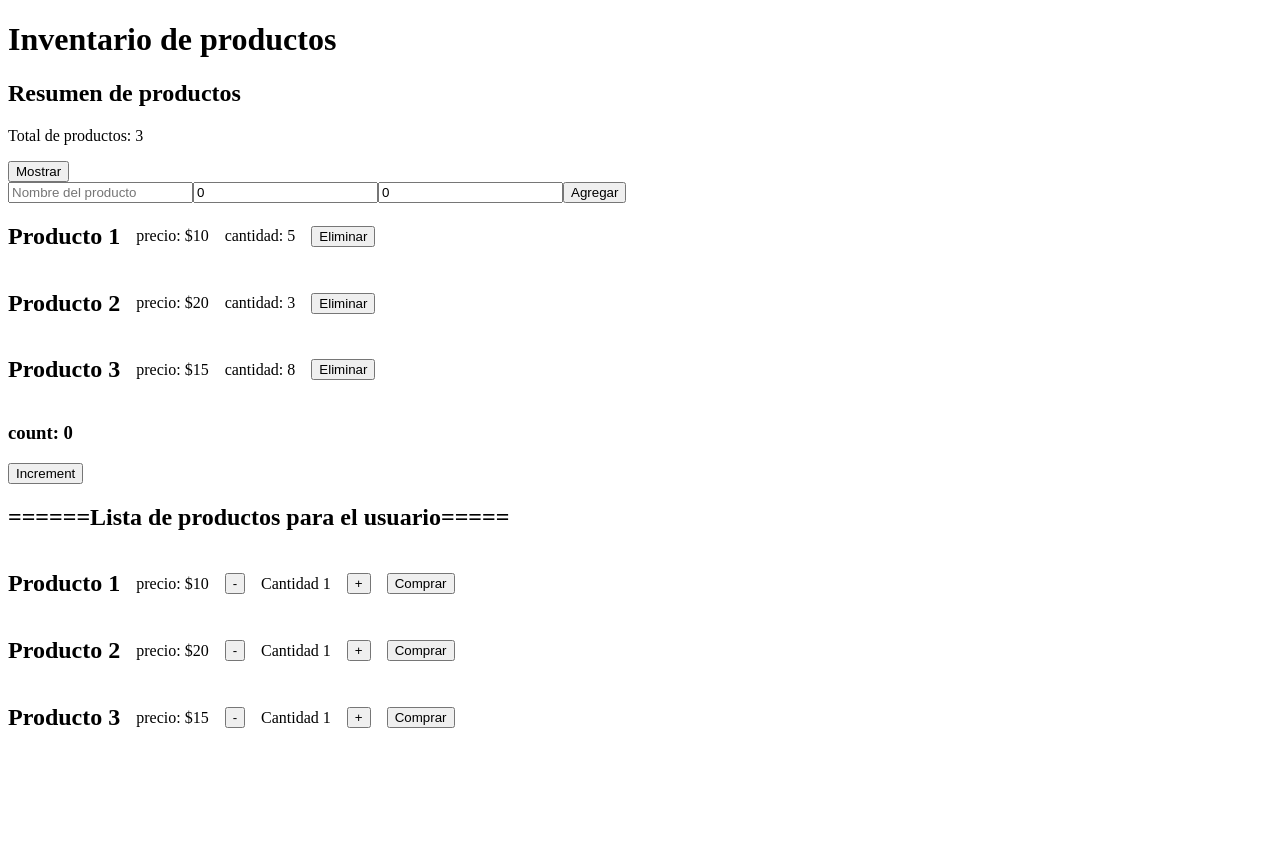
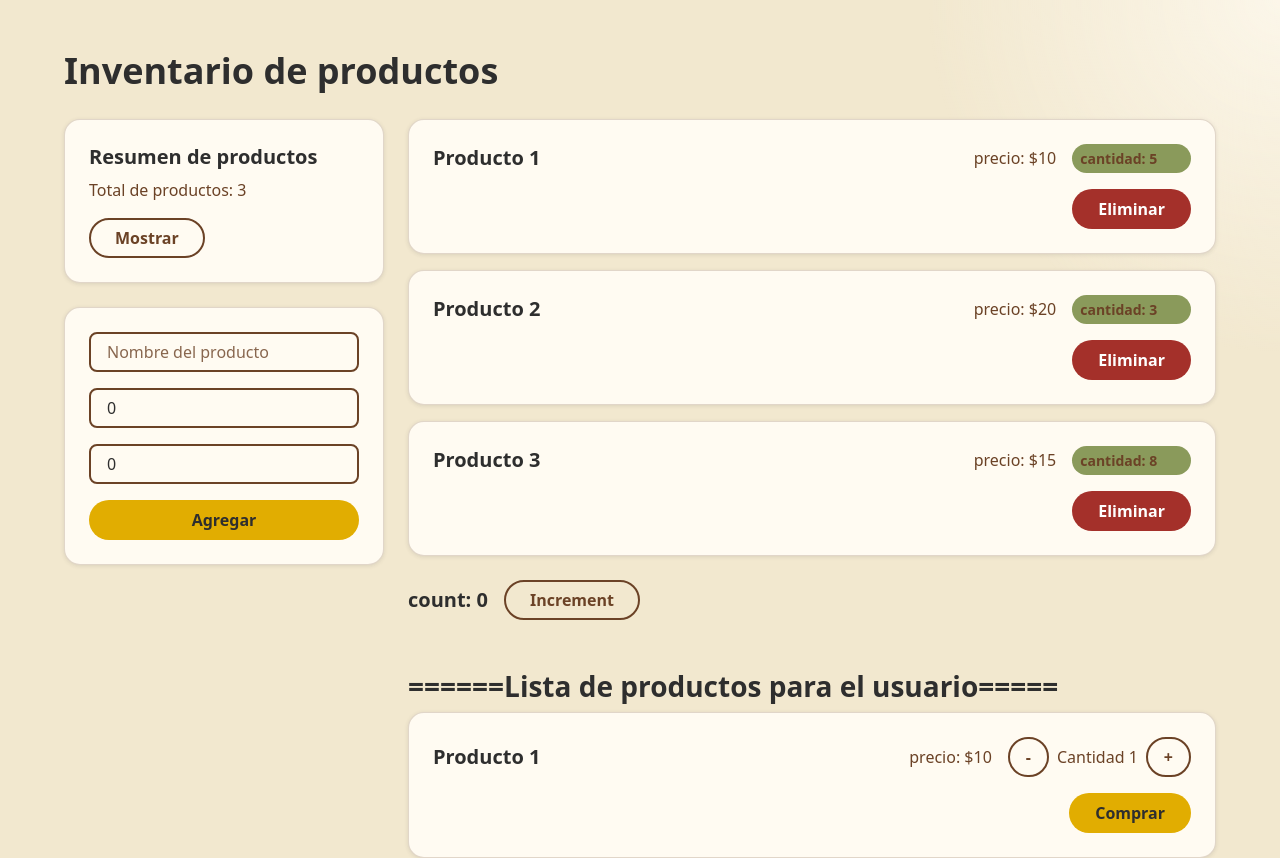
Before and after one commit to HEIDY-09/inventario-productos-, a React (Vite) app: page / in a window 1280 px wide. Shown: the top 858 px of the page. Before the commit the page ends 800 px from the top, so only its background shows below. Built offline with nearby package versions, Linux system fonts and the light colour scheme.

Commit message:
update skill and stiles

```diff
--- a/src/App.css
+++ b/src/App.css
@@ -0,0 +1,157 @@
+#root {
+  min-height: 100vh;
+}
+
+.app-shell {
+  width: min(72rem, calc(100% - (2 * var(--espacio-md))));
+  margin-inline: auto;
+  padding-block: var(--espacio-xl);
+}
+
+.app__header {
+  margin-bottom: var(--espacio-lg);
+}
+
+.app__header h1 {
+  margin-bottom: var(--espacio-xs);
+}
+
+.app__grid {
+  display: grid;
+  gap: var(--espacio-lg);
+}
+
+.app__main {
+  display: grid;
+  gap: var(--espacio-lg);
+}
+
+.app__demo {
+  display: flex;
+  align-items: center;
+  gap: var(--espacio-md);
+  flex-wrap: wrap;
+}
+
+.app__count {
+  margin: 0;
+}
+
+.app__section-title {
+  margin: var(--espacio-lg) 0 var(--espacio-sm);
+}
+
+.card {
+  border: var(--borde) solid var(--color-borde);
+  border-radius: var(--radio-lg);
+  background: var(--color-superficie);
+  box-shadow: var(--sombra);
+  padding: var(--espacio-lg);
+}
+
+.btn {
+  display: inline-flex;
+  align-items: center;
+  justify-content: center;
+  gap: var(--espacio-sm);
+  min-height: var(--alto-control);
+  padding: 0 var(--espacio-lg);
+  border: var(--borde-control) solid transparent;
+  border-radius: var(--radio-pill);
+  font-weight: var(--peso-negrita);
+  cursor: pointer;
+  transition:
+    background-color var(--transicion),
+    border-color var(--transicion),
+    box-shadow var(--transicion),
+    transform var(--transicion);
+}
+
+.btn:hover {
+  box-shadow: var(--sombra-hover);
+  transform: translateY(-1px);
+}
+
+.btn:focus-visible,
+.input:focus-visible {
+  outline: 2px solid var(--color-foco);
+  outline-offset: 2px;
+}
+
+.btn:disabled {
+  opacity: 0.5;
+  cursor: not-allowed;
+}
+
+.btn--acento {
+  background: var(--color-acento);
+  color: var(--color-texto-sobre-acento);
+}
+
+.btn--acento:hover {
+  background: var(--color-acento-hover);
+}
+
+.btn--secundario {
+  border-color: var(--color-borde-fuerte);
+  background: transparent;
+  color: var(--color-texto-suave);
+}
+
+.btn--secundario:hover {
+  background: rgb(107 66 38 / 0.08);
+}
+
+.btn--peligro {
+  background: var(--color-peligro);
+  color: var(--color-texto-sobre-peligro);
+}
+
+.btn--peligro:hover {
+  box-shadow: var(--sombra-hover);
+  filter: brightness(0.92);
+}
+
+.input {
+  width: 100%;
+  min-height: var(--alto-control);
+  border: var(--borde-control) solid var(--color-borde-fuerte);
+  border-radius: var(--radio);
+  background: var(--color-superficie);
+  color: var(--color-texto);
+  padding-inline: var(--espacio-md);
+  transition:
+    border-color var(--transicion),
+    box-shadow var(--transicion);
+}
+
+.input::placeholder {
+  color: var(--color-texto-suave);
+  opacity: 0.8;
+}
+
+.badge--exito {
+  display: inline-flex;
+  align-items: center;
+  border-radius: var(--radio-pill);
+  background: var(--color-exito);
+  color: var(--color-texto);
+  padding: var(--espacio-xs) var(--espacio-sm);
+  font-size: var(--texto-sm);
+  font-weight: var(--peso-negrita);
+}
+
+@media (min-width: 768px) {
+  .app-shell {
+    padding-block: var(--espacio-2xl);
+  }
+
+  .app__grid {
+    grid-template-columns: minmax(16rem, 20rem) minmax(0, 1fr);
+    align-items: start;
+  }
+
+  .app__main {
+    min-width: 0;
+  }
+}
--- a/src/App.jsx
+++ b/src/App.jsx
@@ -10,18 +10,43 @@ function App() {
   const [count, setCount] = useState(0);
 
   return (
-    <>
+    <main className="app-shell">
       <ProductPrivider>
-        <h1>Inventario de productos</h1>
-        <ProductSummary />
-        <ProductForm />
-        <ProductList isEdit={true} />
-        <h3>count: {count}</h3>
-        <button onClick={() => setCount(count + 1)}>Increment</button>
-        <h2>======Lista de productos para el usuario=====</h2>
-        <ProductList isEdit={false} />
+        <header className="app__header">
+          <h1>Inventario de productos</h1>
+        </header>
+
+        <div className="app__grid">
+          <aside>
+            <ProductSummary />
+            <ProductForm />
+          </aside>
+
+          <div className="app__main">
+            <section>
+              <ProductList isEdit={true} />
+            </section>
+
+            <div className="app__demo">
+              <h3 className="app__count">count: {count}</h3>
+              <button
+                className="btn btn--secundario"
+                onClick={() => setCount(count + 1)}
+              >
+                Increment
+              </button>
+            </div>
+
+            <section>
+              <h2 className="app__section-title">
+                ======Lista de productos para el usuario=====
+              </h2>
+              <ProductList isEdit={false} />
+            </section>
+          </div>
+        </div>
       </ProductPrivider>
-    </>
+    </main>
   );
 }
 
--- /dev/null
+++ b/src/components/ProductForms.css
@@ -0,0 +1,9 @@
+.product-form {
+  display: grid;
+  gap: var(--espacio-md);
+  margin-top: var(--espacio-lg);
+}
+
+.product-form .btn {
+  width: 100%;
+}
--- a/src/components/ProductForms.jsx
+++ b/src/components/ProductForms.jsx
@@ -1,5 +1,6 @@
 import { useContext, useState, useRef } from "react";
 import { ProductContext } from "../context/ProductContext";
+import "./ProductForms.css";
 
 const ProductForm = () => {
   const [nombre, setNombre] = useState("");
@@ -29,8 +30,9 @@ const ProductForm = () => {
   };
 
   return (
-    <div>
+    <div className="product-form card">
       <input
+        className="input"
         ref={inputRef}
         type="text"
         placeholder="Nombre del producto"
@@ -38,18 +40,22 @@ const ProductForm = () => {
         onChange={(event) => setNombre(event.target.value)}
       />
       <input
+        className="input"
         type="number"
         placeholder="Precio"
         value={precio}
         onChange={(event) => setPrecio(event.target.value)}
       />
       <input
+        className="input"
         type="number"
         placeholder="Cantidad"
         value={cantidad}
         onChange={(event) => setCantidad(event.target.value)}
       />
-      <button onClick={handleAdd}>Agregar</button>
+      <button className="btn btn--acento" type="button" onClick={handleAdd}>
+        Agregar
+      </button>
     </div>
   );
 };
--- /dev/null
+++ b/src/components/ProductItem.css
@@ -0,0 +1,52 @@
+.product-item {
+  display: grid;
+  gap: var(--espacio-md);
+  align-items: center;
+}
+
+.product-item__title {
+  margin: 0;
+  font-size: var(--texto-lg);
+  color: var(--color-texto);
+}
+
+.product-item__price,
+.product-item__quantity {
+  margin: 0;
+  color: var(--color-texto-suave);
+}
+
+.product-item__controls {
+  display: flex;
+  align-items: center;
+  justify-content: space-between;
+  gap: var(--espacio-sm);
+}
+
+.product-item__controls .btn {
+  min-width: var(--alto-control);
+  padding-inline: var(--espacio-md);
+}
+
+.product-item__actions {
+  display: flex;
+  justify-content: flex-end;
+}
+
+.product-item__actions .btn {
+  width: 100%;
+}
+
+@media (min-width: 768px) {
+  .product-item {
+    grid-template-columns: minmax(10rem, 1fr) auto auto;
+  }
+
+  .product-item__actions {
+    grid-column: 3;
+  }
+
+  .product-item__actions .btn {
+    width: auto;
+  }
+}
--- a/src/components/ProductItem.jsx
+++ b/src/components/ProductItem.jsx
@@ -1,5 +1,6 @@
 import { useContext, useReducer } from "react";
 import { ProductContext } from "../context/ProductContext";
+import "./ProductItem.css";
 
 const initialState = {
   cantidad: 1,
@@ -31,33 +32,45 @@ const ProductItem = ({ product, isEdit }) => {
   const { handleDeleteItem } = useContext(ProductContext);
 
   return (
-    <div
-      style={{
-        display: "flex",
-        gap: "1rem",
-        justifyItems: "center",
-        alignItems: "center",
-      }}
-    >
-      <h2>{product.nombre}</h2>
-      <p>precio: ${product.precio}</p>
+    <article className="product-item card">
+      <h2 className="product-item__title">{product.nombre}</h2>
+      <p className="product-item__price">precio: ${product.precio}</p>
 
       {isEdit ? (
-        <p>cantidad: {product.cantidad}</p>
+        <p className="product-item__quantity badge--exito">
+          cantidad: {product.cantidad}
+        </p>
       ) : (
-        <>
-          <button onClick={() => dispatch({ type: "DECREMENTAR" })}>-</button>
-          <p>Cantidad {state.cantidad}</p>
-          <button onClick={() => dispatch({ type: "INCREMENTAR" })}>+</button>
-        </>
+        <div className="product-item__controls">
+          <button
+            className="btn btn--secundario"
+            onClick={() => dispatch({ type: "DECREMENTAR" })}
+          >
+            -
+          </button>
+          <p className="product-item__quantity">Cantidad {state.cantidad}</p>
+          <button
+            className="btn btn--secundario"
+            onClick={() => dispatch({ type: "INCREMENTAR" })}
+          >
+            +
+          </button>
+        </div>
       )}
 
-      {isEdit ? (
-        <button onClick={() => handleDeleteItem(product.id)}>Eliminar</button>
-      ) : (
-        <button>Comprar</button>
-      )}
-    </div>
+      <div className="product-item__actions">
+        {isEdit ? (
+          <button
+            className="btn btn--peligro"
+            onClick={() => handleDeleteItem(product.id)}
+          >
+            Eliminar
+          </button>
+        ) : (
+          <button className="btn btn--acento">Comprar</button>
+        )}
+      </div>
+    </article>
   );
 };
 
--- /dev/null
+++ b/src/components/ProductList.css
@@ -0,0 +1,4 @@
+.product-list {
+  display: grid;
+  gap: var(--espacio-md);
+}
--- a/src/components/ProductList.jsx
+++ b/src/components/ProductList.jsx
@@ -1,12 +1,13 @@
 import { useContext } from "react";
 import ProductItem from "./ProductItem";
 import { ProductContext } from "../context/ProductContext";
+import "./ProductList.css";
 
 const ProductList = ({ isEdit }) => {
   const { productos } = useContext(ProductContext);
 
   return (
-    <div>
+    <div className="product-list">
       {productos.map((product) => (
         <ProductItem key={product.id} product={product} isEdit={isEdit} />
       ))}
--- /dev/null
+++ b/src/components/ProductSummary.css
@@ -0,0 +1,27 @@
+.product-summary {
+  display: grid;
+  gap: var(--espacio-sm);
+}
+
+.product-summary__title {
+  margin: 0;
+  font-size: var(--texto-lg);
+}
+
+.product-summary__text {
+  margin: 0;
+  color: var(--color-texto-suave);
+}
+
+.product-summary__value {
+  margin: 0;
+  border-left: var(--borde-control) solid var(--color-exito);
+  padding-left: var(--espacio-md);
+  color: var(--color-exito-texto);
+  font-weight: var(--peso-negrita);
+}
+
+.product-summary .btn {
+  justify-self: start;
+  margin-top: var(--espacio-sm);
+}
--- a/src/components/ProductSummary.jsx
+++ b/src/components/ProductSummary.jsx
@@ -1,5 +1,6 @@
 import { useContext, useState, useMemo } from "react";
 import { ProductContext } from "../context/ProductContext";
+import "./ProductSummary.css";
 
 export const ProductSummary = () => {
   const { productos } = useContext(ProductContext);
@@ -21,14 +22,23 @@ export const ProductSummary = () => {
   console.log("Render del componente...");
 
   return (
-    <div>
-      <h2>Resumen de productos</h2>
-      <p>Total de productos: {resumen.totalProducts}</p>
+    <section className="product-summary card">
+      <h2 className="product-summary__title">Resumen de productos</h2>
+      <p className="product-summary__text">
+        Total de productos: {resumen.totalProducts}
+      </p>
 
-      <button onClick={() => setMostrar(!monstrar)}>
+      <button
+        className="btn btn--secundario"
+        onClick={() => setMostrar(!monstrar)}
+      >
         {monstrar ? "Ocultar" : "Mostrar"}
       </button>
-      {monstrar && <p>Valor total: ${resumen.totalValue}</p>}
-    </div>
+      {monstrar && (
+        <p className="product-summary__value">
+          Valor total: ${resumen.totalValue}
+        </p>
+      )}
+    </section>
   );
 };
--- a/src/index.css
+++ b/src/index.css
@@ -0,0 +1,119 @@
+:root {
+  /* Primitivos */
+  --crema: #f2e8cf;
+  --crema-claro: #fffbf2;
+  --mostaza: #e1ad01;
+  --mostaza-oscuro: #c79800;
+  --olivo: #8a9a5b;
+  --olivo-oscuro: #5c6838;
+  --cafe: #6b4226;
+  --carbon: #2e2e2e;
+  --rojo: #a4302a;
+  --blanco: #ffffff;
+
+  /* Semánticos */
+  --color-fondo: var(--crema);
+  --color-superficie: var(--crema-claro);
+  --color-texto: var(--carbon);
+  --color-texto-suave: var(--cafe);
+  --color-acento: var(--mostaza);
+  --color-acento-hover: var(--mostaza-oscuro);
+  --color-texto-sobre-acento: var(--carbon);
+  --color-exito: var(--olivo);
+  --color-exito-texto: var(--olivo-oscuro);
+  --color-peligro: var(--rojo);
+  --color-texto-sobre-peligro: var(--blanco);
+  --color-borde: rgb(107 66 38 / 0.2);
+  --color-borde-fuerte: var(--cafe);
+  --color-foco: var(--cafe);
+
+  --fuente:
+    "Source Sans 3", system-ui, -apple-system, "Segoe UI", Roboto, sans-serif;
+  --texto-sm: 0.875rem;
+  --texto-md: 1rem;
+  --texto-lg: 1.25rem;
+  --texto-xl: 1.75rem;
+  --texto-2xl: 2.25rem;
+  --peso-normal: 400;
+  --peso-negrita: 700;
+  --peso-titulo: 800;
+  --interlineado: 1.5;
+  --interlineado-titulo: 1.3;
+
+  --espacio-xs: 0.25rem;
+  --espacio-sm: 0.5rem;
+  --espacio-md: 1rem;
+  --espacio-lg: 1.5rem;
+  --espacio-xl: 2rem;
+  --espacio-2xl: 3rem;
+  --alto-control: 2.5rem;
+
+  --borde: 1px;
+  --borde-control: 2px;
+  --radio-sm: 4px;
+  --radio: 8px;
+  --radio-lg: 16px;
+  --radio-pill: 999px;
+  --sombra: 0 1px 4px rgb(46 46 46 / 0.12);
+  --sombra-hover: 0 4px 12px rgb(46 46 46 / 0.16);
+  --transicion: 130ms ease-in-out;
+
+  font-family: var(--fuente);
+  color: var(--color-texto);
+  background: var(--color-fondo);
+  font-synthesis: none;
+  text-rendering: optimizeLegibility;
+}
+
+* {
+  box-sizing: border-box;
+}
+
+body {
+  min-width: 320px;
+  min-height: 100vh;
+  margin: 0;
+  background:
+    radial-gradient(
+      circle at top right,
+      rgb(255 251 242 / 0.75),
+      transparent 22rem
+    ),
+    var(--color-fondo);
+  color: var(--color-texto);
+  line-height: var(--interlineado);
+}
+
+button,
+input {
+  font: inherit;
+}
+
+button {
+  cursor: pointer;
+}
+
+h1,
+h2,
+h3,
+p {
+  margin-block-start: 0;
+}
+
+h1,
+h2,
+h3 {
+  line-height: var(--interlineado-titulo);
+}
+
+h1 {
+  font-size: var(--texto-2xl);
+}
+
+h2 {
+  font-size: var(--texto-xl);
+}
+
+h3 {
+  font-size: var(--texto-lg);
+}
```
Also changed, not shown: 3 other files (tests, documents, lock files or other folders).
